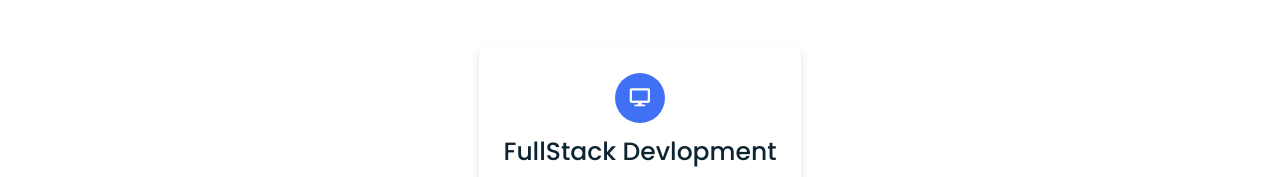
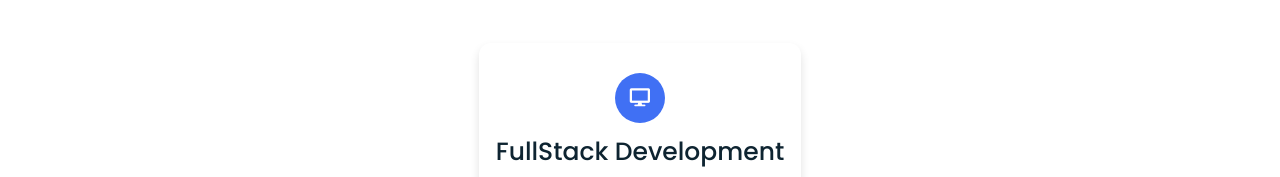
Before and after one commit to ashishyaduwanshi/portfolio, a plain HTML site: page index.html in a window 1280 px wide. Shown: the part 2480-2657 px from the top of the page. Drawn offline with nearby package versions, Linux system fonts and the light colour scheme.

Commit message:
some changes in file

```diff
--- a/index.html
+++ b/index.html
@@ -164,7 +164,7 @@
           <div class="icon">
             <i class="fas fa-desktop"></i>
           </div>
-          <div class="topic">FullStack Devlopment</div>
+          <div class="topic">FullStack Development</div>
           <p>This Full Stack project for room and house rentals utilizes HTML, CSS, Bootstrap,
             and JavaScript for a dynamic and responsive frontend. The backend is powered by
             Node.js and Express.js, with MongoDB handling database management, ensuring a
```
